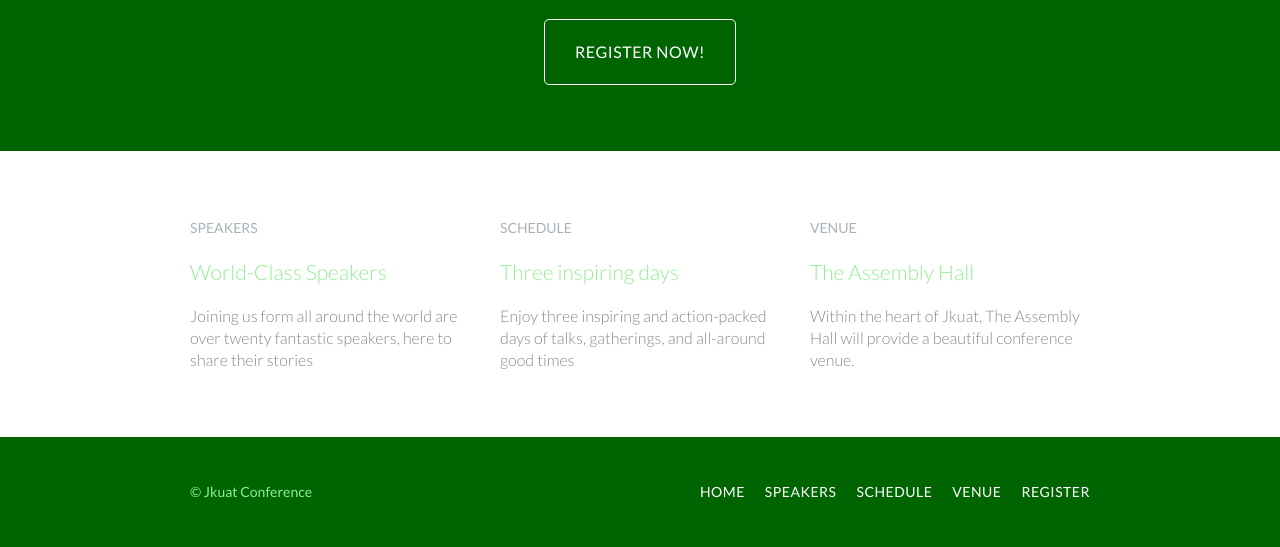
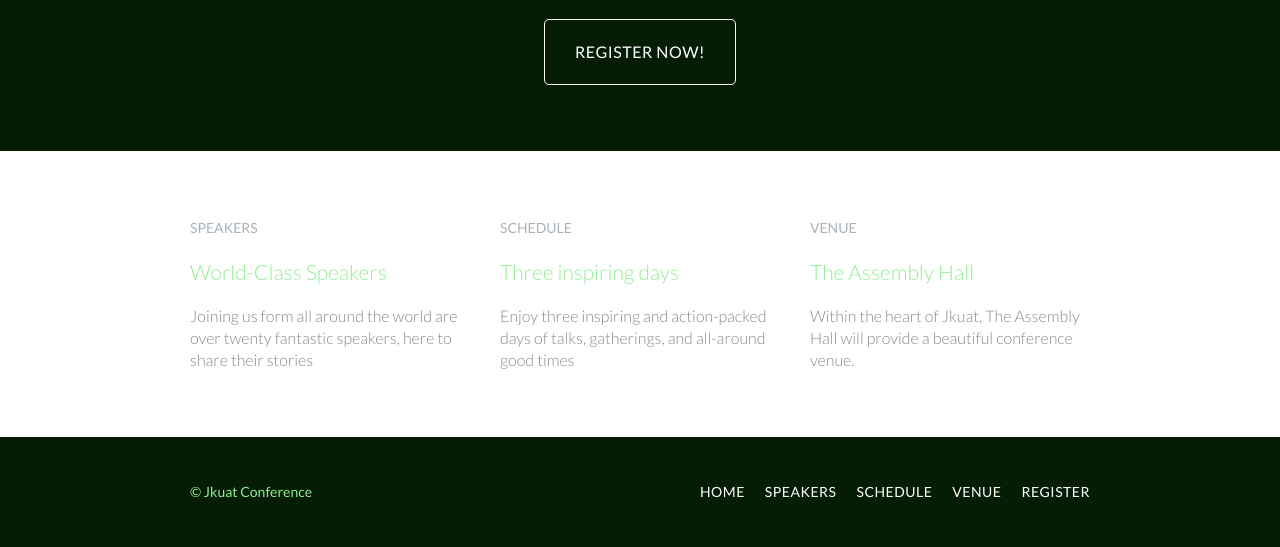
Before and after one commit to nicky-ops/WebStatic, a website: page index.html in a window 1280 px wide. Shown: the part 333-880 px from the top of the page. Drawn offline with Linux system fonts and the light colour scheme.

Commit message:
update stylesheet

```diff
--- a/assets/stylesheets/main.css
+++ b/assets/stylesheets/main.css
@@ -53,7 +53,7 @@ table {
 	-------------------------
 */
 body {
-	background: #006400;
+	background: #041d04;
 	color: #888;
 	font: 300 16px/22px "Lato", "Open Sans", "Helvetica Nueue", Helvetica, Arial, sans-serif;
 }
```
